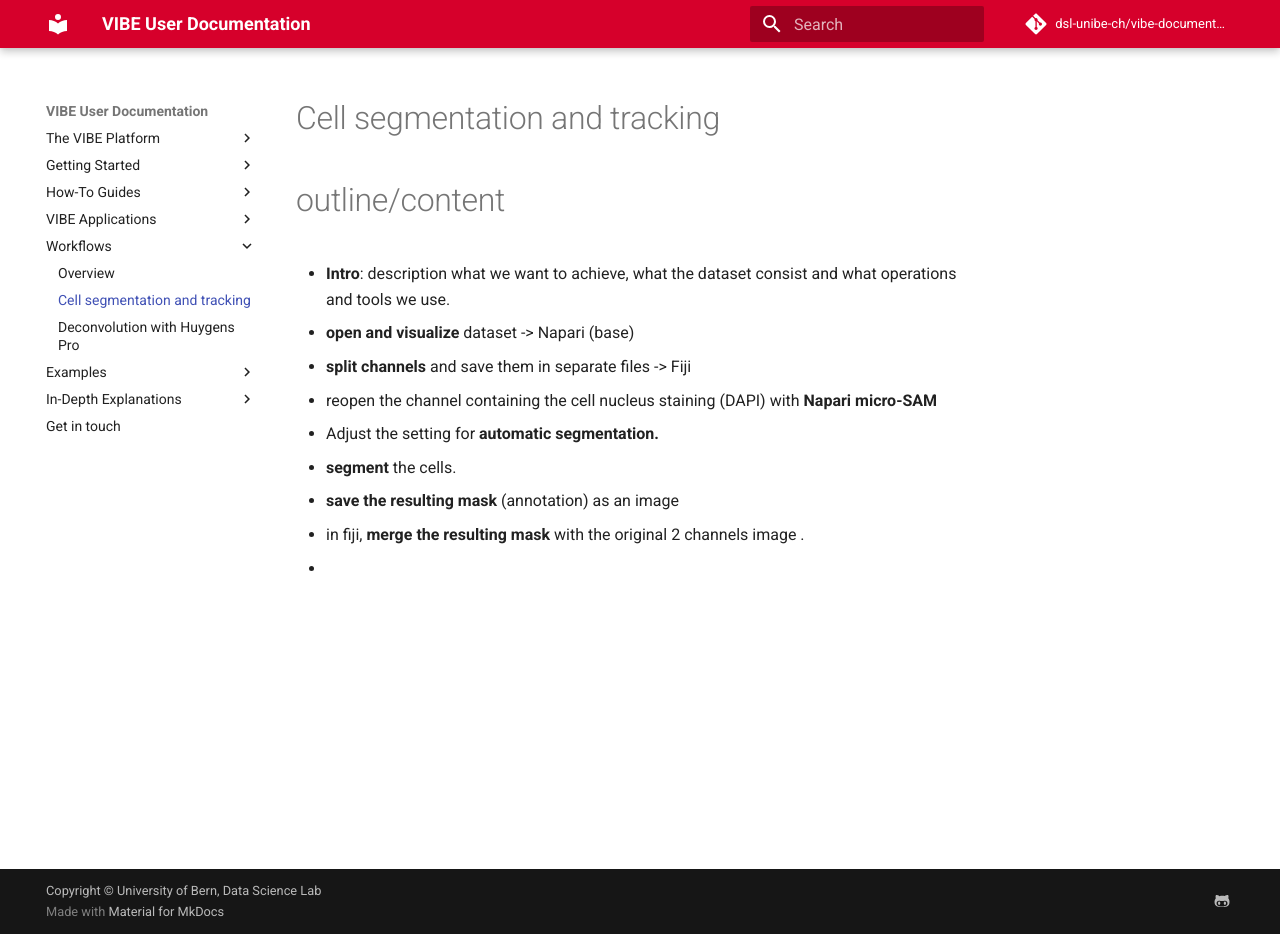
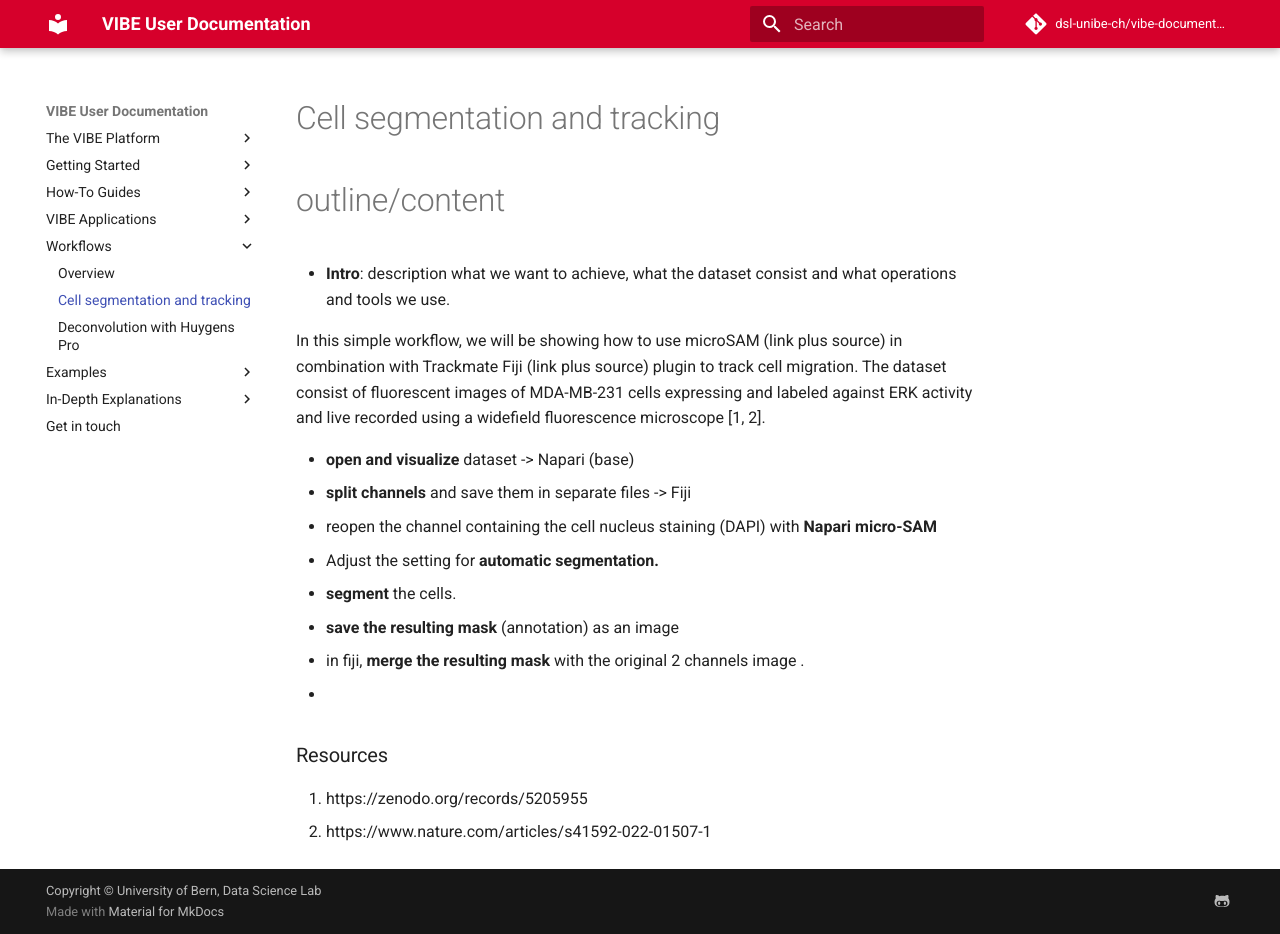
Before and after one commit to dsl-unibe-ch/vibe-documentation, an MkDocs documentation site: the page built from docs/workflows/workflow_cell_tracking.md, in a window 1280 px wide and 934 px high. Built offline with MkDocs 1.6.1 and Material for MkDocs 9.7.7, drawn with Linux system fonts in a browser that asks for light colours; comment, search, counter and statistics services are not loaded.

```diff
--- a/docs/workflows/workflow_cell_tracking.md
+++ b/docs/workflows/workflow_cell_tracking.md
@@ -3,6 +3,9 @@
 # outline/content
 
 - **Intro**: description what we want to achieve, what the dataset consist and what operations and tools we use.
+
+In this simple workflow, we will be showing how to use microSAM (link plus source) in combination with Trackmate Fiji (link plus source) plugin to track cell migration. The dataset consist of fluorescent images of  MDA-MB-231 cells expressing and labeled against ERK activity and live recorded  using a widefield fluorescence microscope [1, 2].
+
 - **open and visualize** dataset -> Napari (base)
 - **split channels** and save them in separate files -> Fiji
 - reopen the channel containing the cell nucleus staining (DAPI) with **Napari micro-SAM**
@@ -11,3 +14,7 @@
 - **save the resulting mask** (annotation) as an image
 - in fiji, **merge the resulting mask** with the original 2 channels image .
 -
+
+### Resources
+1. https://zenodo.org/records/5205955
+2. https://www.nature.com/articles/s41592-022-01507-1
```
Also changed, not shown: docs/index.md (+1 -1 lines), docs/workflows/workflow_deconvolution_huygens.md (+36 -9 lines), 8 other files.
